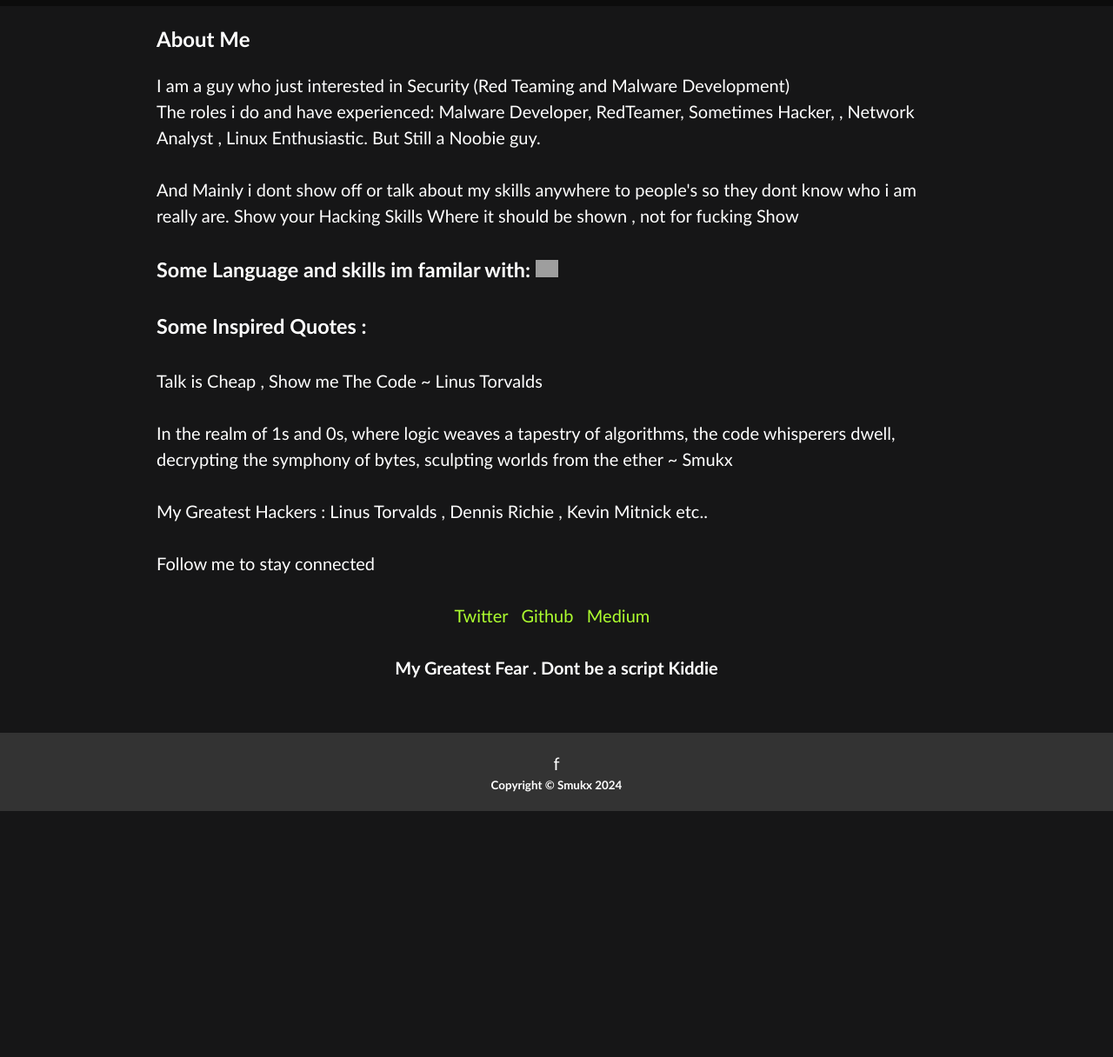
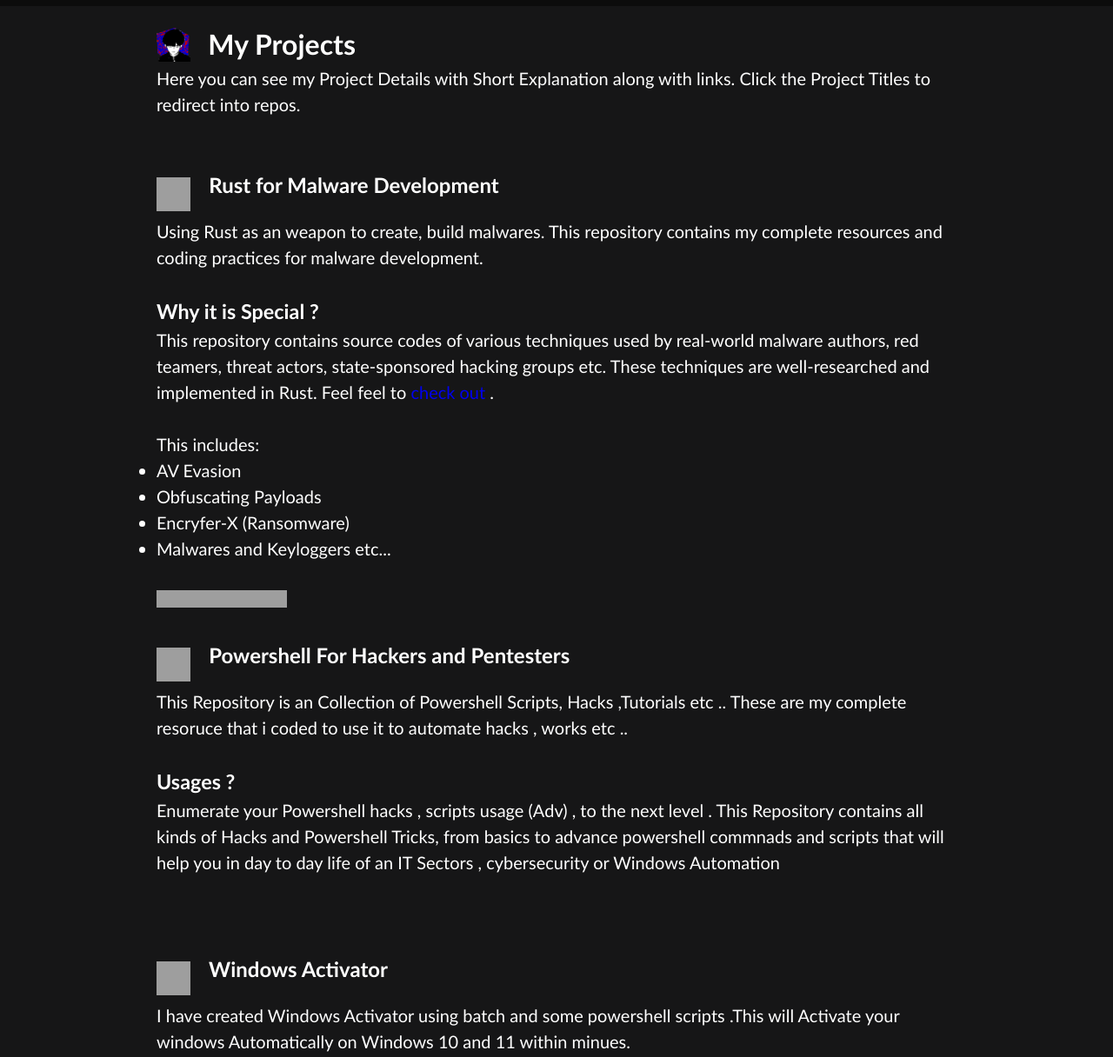
Before and after one commit to smukx/smukx.github.io, a plain HTML site: page cyberian.html in a window 1280 px wide. Shown: the part 58-1274 px from the top of the page at 87% size. Before the commit the page ends 991 px from the top, so only its background shows below. Drawn offline with Linux system fonts and the light colour scheme; grey boxes are pictures that could not be loaded.

Commit message:
Update cyberian.html

```diff
--- a/cyberian.html
+++ b/cyberian.html
@@ -23,34 +23,89 @@
   </header>
   <main>
     <article>
-        <h2>About Me</h2>
 
-        <p>I am a guy who just interested in Security (Red Teaming and Malware Development)</p>
-        <p> The roles i do and have experienced:  Malware Developer, RedTeamer, Sometimes Hacker, , Network Analyst , Linux Enthusiastic. But Still a Noobie guy.</p><br>
+      <div class="logo">
+        <img src="images/yacine.png" height="30" alt="SMUKX logo"> &nbsp;&nbsp;
+        <h1>My Projects</h1><br>
+      </div>
 
-        <p> And Mainly i dont show off or talk about my skills anywhere to people's so they dont know who i am really are. Show your Hacking Skills Where it should be shown , not for fucking Show </p>
+      <p>Here you can see my Project Details with Short Explanation along with links. Click the Project Titles to redirect into repos.</p>
+      <br>  <br>
+        <div class="logo">
+          <img src="https://raw.githubusercontent.com/Whitecat18/Rust-for-Malware-Development/main/maldev_rust.png" height="15" alt="Malware Rust"> &nbsp; &nbsp;
+          <h2><a href="https://github.com/Whitecat18/Rust-for-Malware-Development" target="_blank" style="color: inherit; text-decoration: none;">&nbsp;Rust for Malware Development</a></h2>
+        </div>
+        <p>Using Rust as an weapon to create, build malwares. This repository contains my complete resources and coding practices for malware development.
+        </p>
         <br>
-        <h3>Some Language and skills im familar with: <img src ="https://skillicons.dev/icons?i=rust,c,cpp,py,powershell,bash,arch,windows,linux,bsd" height="20" /></h3>
-        <br><h3> Some Inspired Quotes :</h3><br>
+        <h3> Why it is Special ? </h3>
 
-      <p>Talk is Cheap , Show me The Code ~ Linus Torvalds</p><br>
-      <p>In the realm of 1s and 0s, where logic weaves a tapestry of algorithms, the code whisperers dwell, decrypting the symphony of bytes, sculpting worlds from the ether ~ Smukx</p>
+        <p>This repository contains source codes of various techniques used by real-world malware authors, red teamers, threat actors, state-sponsored hacking groups etc.
+          These techniques are well-researched and implemented in Rust. Feel feel to <a href="https://github.com/Whitecat18/Rust-for-Malware-Development" target="_blank" >check out</a> .
+        </p>
+
+        <br>
+        <p>This includes:</p>
+          <ul>
+            <li>AV Evasion</li>
+            <li>Obfuscating Payloads</li>
+            <li>Encryfer-X (Ransomware)</li>
+            <li>Malwares and Keyloggers etc...</li>
+          </ul>
+          <br>
+        <iframe src="https://ghbtns.com/github-btn.html?user=Whitecat18&repo=Rust-for-Malware-Development&type=star&count=true" frameborder="0" scrolling="0" width="150" height="20" title="GitHub"></iframe>
+
+        <br><br>
+<!-- Powershell scripts for hackers and pentesters -->
+        <div class="logo">
+          <img src="https://raw.githubusercontent.com/Whitecat18/Powershell-Scripts-for-Hackers-and-Pentesters/main/source/powershell_scripts.png" height="15" alt="Malware Rust"> &nbsp; &nbsp;
+          <h2><a href="https://github.com/Whitecat18/Powershell-Scripts-for-Hackers-and-Pentesters" target="_blank" style="color: inherit; text-decoration: none;">&nbsp;Powershell For Hackers and Pentesters</a></h2>
+        </div>
+
+        <p>This Repository is an Collection of Powershell Scripts, Hacks ,Tutorials etc .. These are my complete resoruce that i coded to use it to automate hacks , works etc ..
+        </p>
+        <br>
+        <h3>Usages ?</h3>
+
+        <p> Enumerate your Powershell hacks , scripts usage (Adv) , to the next level . This Repository contains all kinds of Hacks and Powershell Tricks, from basics to advance powershell commnads and scripts that will help you in day to day life of an IT Sectors , cybersecurity or Windows Automation
+        </p>
+
           <br>
 
-        <p>My Greatest Hackers : Linus Torvalds , Dennis Richie , Kevin Mitnick etc..</p>
+          <iframe src="https://ghbtns.com/github-btn.html?user=Whitecat18&repo=Powershell-Scripts-for-Hackers-and-Pentesters&type=star&count=true" frameborder="0" scrolling="0" width="150" height="20" title="GitHub"></iframe>
+
+          <br><br>
+          <div class="logo">
+            <img src="https://raw.githubusercontent.com/Whitecat18/Windows-Activator/main/image/windows-activator-logo.png" height="15" alt="Windows Activator"> &nbsp; &nbsp;
+            <h2><a href="https://github.com/Whitecat18/Windows-Activator.git" target="_blank" style="color: inherit; text-decoration: none;">&nbsp;Windows Activator</a></h2>
+          </div>
+
+          <p>I have created Windows Activator using batch and some powershell scripts .This will Activate your windows Automatically on Windows 10 and 11 within minues.          </p>
+          <br>
+          <p>Download My script at <a href="https://github.com/Whitecat18/Windows-Activator.git" target="_blank" >Github (Click Here)</a> . The code is opensource , use it as you need nerds ;) </p>
+          <p>Tested on Windows 10,11 Versions.</p>
           <br>
 
-      <p>Follow me to stay connected</p><br>
-      <center>
-        <a href="https://x.com/5mukx" target="_blank" style="color:greenyellow;"> Twitter</a> &nbsp;
-        <a href="https://github.com/Whitecat18" target="_blank" style="color:greenyellow;"> Github</a> &nbsp;
-        <a href="https://smukx.medium.com/" target="_blank" style="color:greenyellow;" > Medium</a> &nbsp;
-      </center>
+          <iframe src="https://ghbtns.com/github-btn.html?user=Whitecat18&repo=Windows-Activator&type=star&count=true" frameborder="0" scrolling="0" width="150" height="20" title="GitHub"></iframe>
+
           <br>
-        <h4><center>My Greatest Fear . Dont be a script Kiddie</center>
+          <br>
+
+          <div class="logo">
+            <img src="https://raw.githubusercontent.com/Whitecat18/Javahexor/refs/heads/main/share/javahexor.png" height="15" alt="Javahexor"> &nbsp; &nbsp;
+            <h2><a href="https://github.com/Whitecat18/Javahexor.git" target="_blank" style="color: inherit; text-decoration: none;">&nbsp;Javahexor</a></h2>
+          </div>
+
+          <p> An automated malicious javascript payload builder to receive Public IP address , Live Location , Browser Usage , screen width x height , Bookmars , cookie status , Network Monitoring etc through phishing.
+          </p>
+          <br>
+          <iframe src="https://ghbtns.com/github-btn.html?user=Whitecat18&repo=Javahexor&type=star&count=true" frameborder="0" scrolling="0" width="150" height="20" title="GitHub"></iframe>
+
+        <!-- <h3>Happy Hacking !</h3> -->
+
       </article>
   </main>
-    <footer>f
+  <footer>
     <h6>Copyright &copy; Smukx 2024</h6>
   </footer>
   <script src="script.js"></script>
```
Lines whose indentation alone changed are shown as unchanged.
